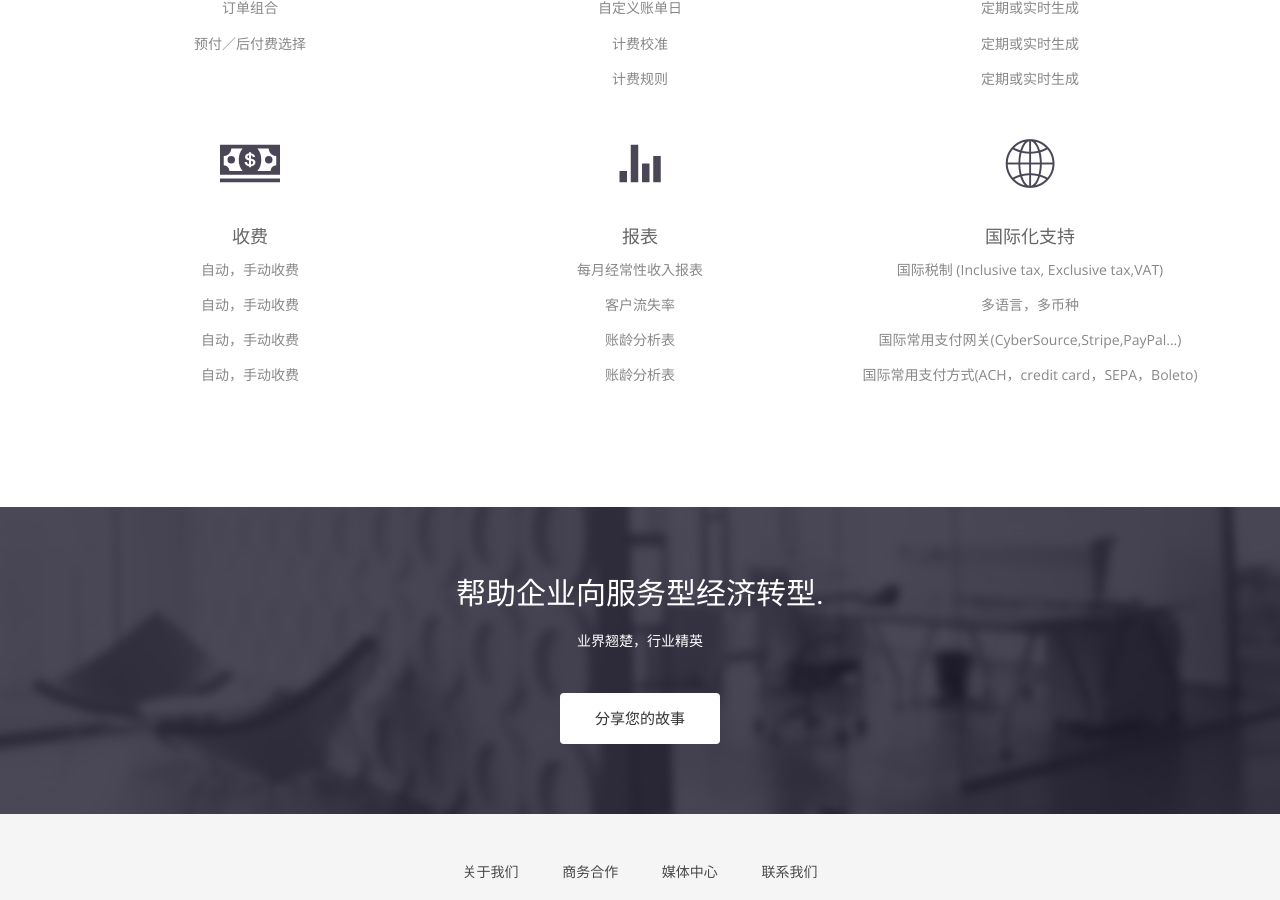
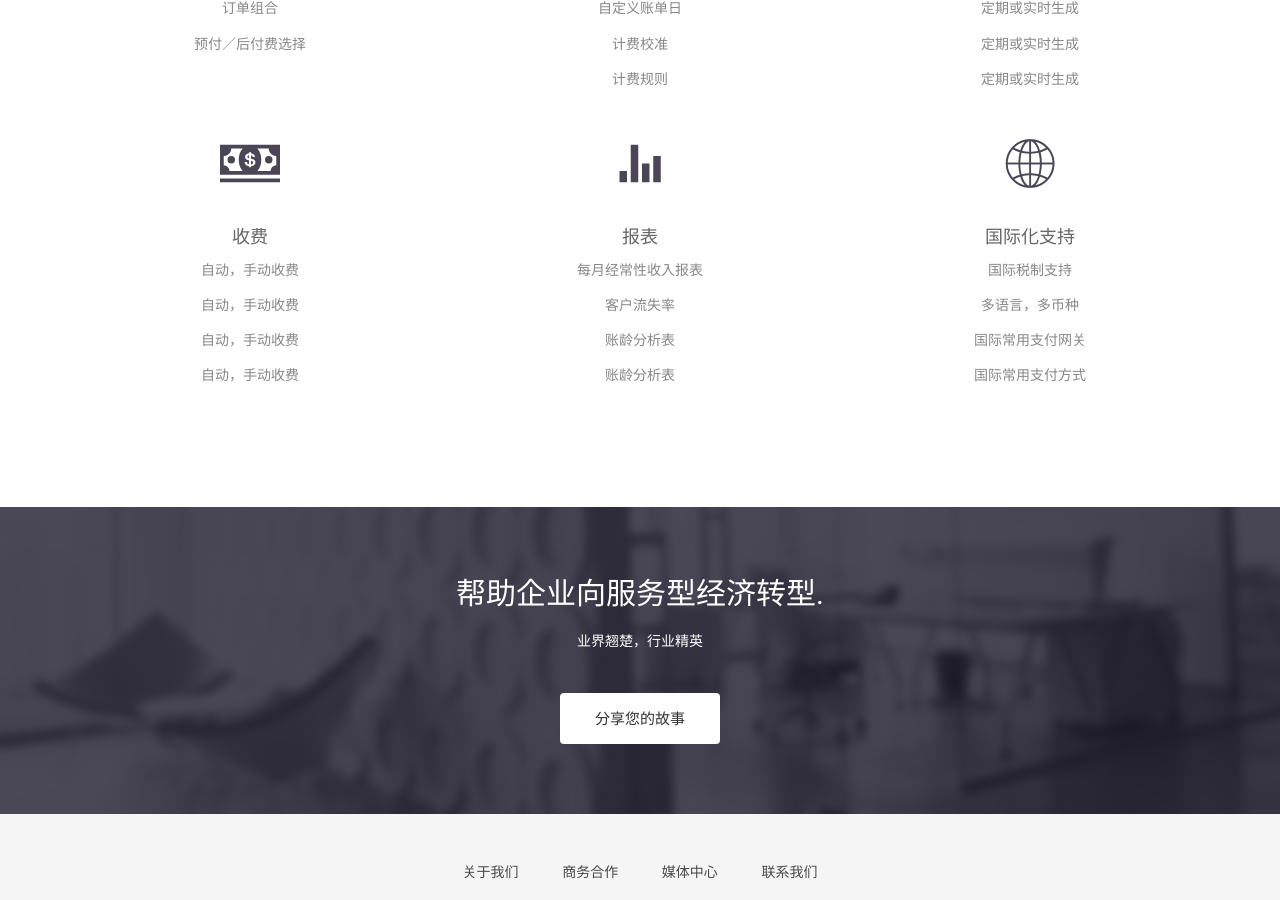
Before and after one commit to dreampivot/slipscloud.github.io, a Jekyll site: the page built from index.html, in a window 1280 px wide and 900 px high, scrolled down 2316 px. Built offline with Jekyll 4.4.1, drawn with Linux system fonts in a browser that asks for light colours; nearby versions of some CDN libraries; some web fonts are replaced.

Commit message:
Update index.html

```diff
--- a/index.html
+++ b/index.html
@@ -143,7 +143,7 @@ permalink: /
           <p>每月经常性收入报表 </p>
           <p>客户流失率 </p>
           <p>账龄分析表 </p>
-                    <p>账龄分析表 </p>
+          <p>账龄分析表 </p>
         </div>
       </div>
 
@@ -151,10 +151,10 @@ permalink: /
         <div class="service-item">
           <i class="icon ion-ios-world-outline"></i>
           <h4>国际化支持</h4>
-          <p>国际税制 (Inclusive tax, Exclusive tax,VAT)</p>
+          <p>国际税制支持</p>
           <p>多语言，多币种</p>
-          <p>国际常用支付网关(CyberSource,Stripe,PayPal...)</p>
-          <p>国际常用支付方式(ACH，credit card，SEPA，Boleto)</p>
+          <p>国际常用支付网关</p>
+          <p>国际常用支付方式</p>
         </div>
       </div>
 
```
